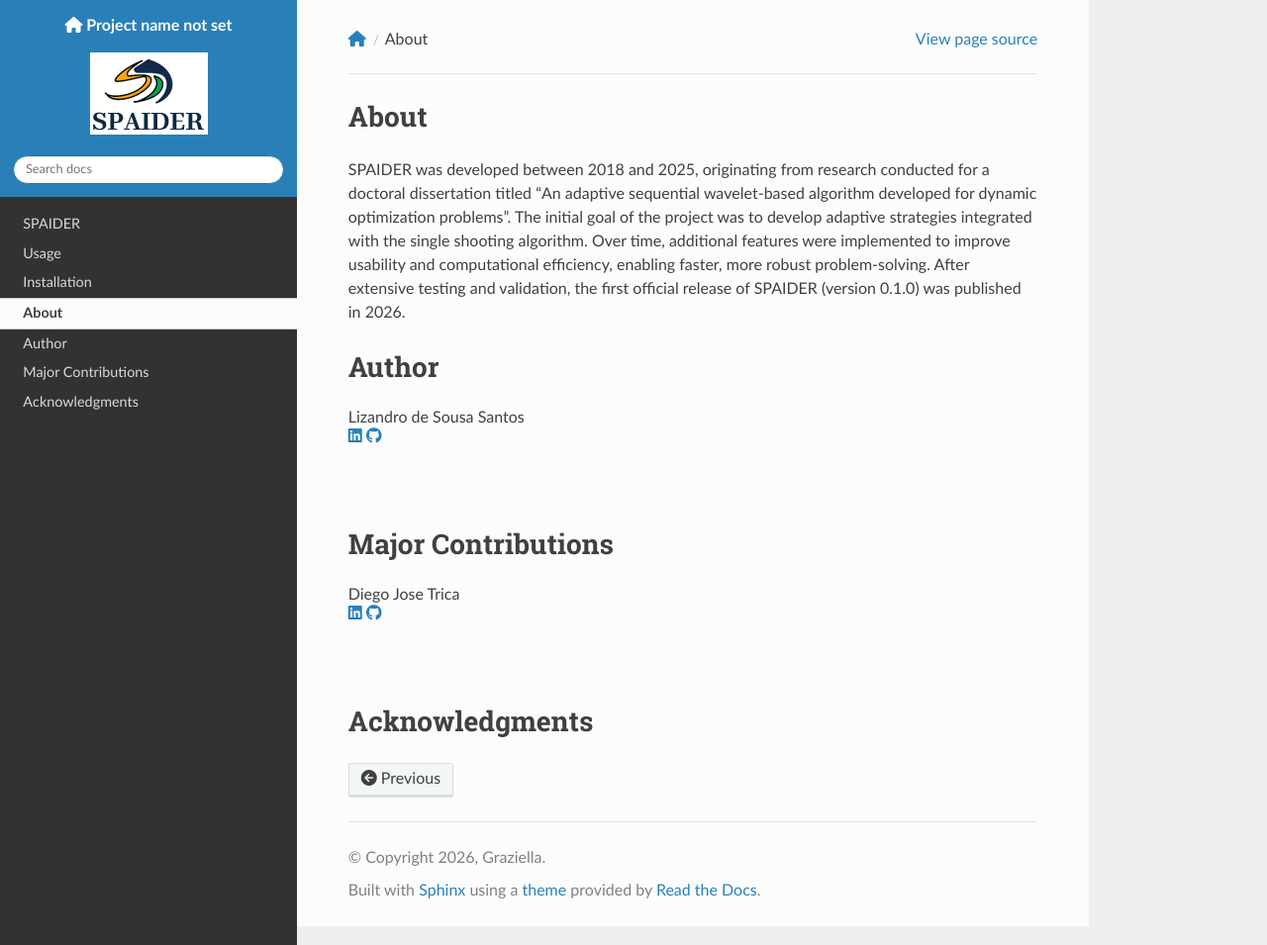
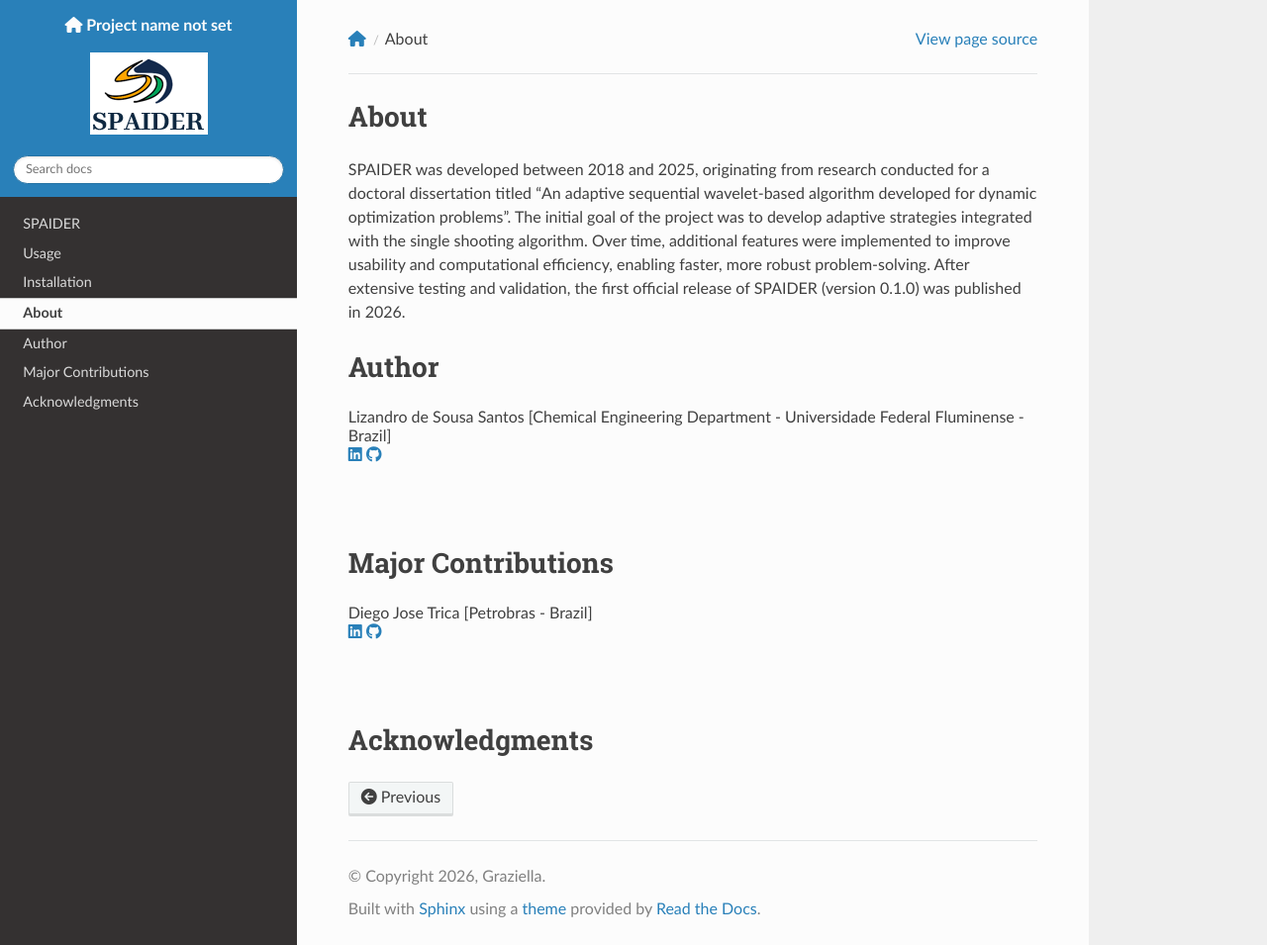
Before and after one commit to LizandroCloud/SPAIDER-M, a Sphinx documentation site: the page built from docs/source/about.rst, in a window 1280 px wide and 955 px high. Shown: the whole window at 99% size. Built offline with Sphinx 7.4.7 and the Read the Docs theme 3.1.0, drawn with Linux system fonts in a browser that asks for light colours.

Commit message:
Update about.rst

```diff
--- a/docs/source/about.rst
+++ b/docs/source/about.rst
@@ -9,7 +9,7 @@ Author
 .. raw:: html
 
    <div class="social-links">
-     <div class="profile-name">Lizandro de Sousa Santos</div>
+     <div class="profile-name">Lizandro de Sousa Santos [Chemical Engineering Department - Universidade Federal Fluminense - Brazil]</div>
      <a href="https://github.com/seuusuario" target="_blank">
        <i class="fab fa-linkedin"></i>
      </a>
@@ -25,7 +25,7 @@ Major Contributions
 .. raw:: html
 
    <div class="social-links">
-     <div class="profile-name">Diego Jose Trica</div>
+     <div class="profile-name">Diego Jose Trica [Petrobras - Brazil]</div>
      <a href="https://github.com/seuusuario" target="_blank">
        <i class="fab fa-linkedin"></i>
      </a>
```
